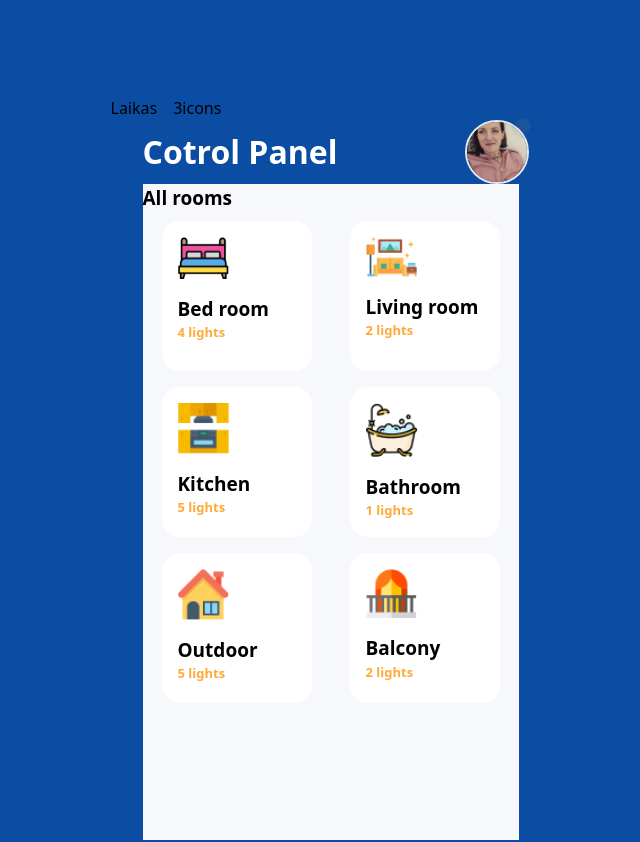
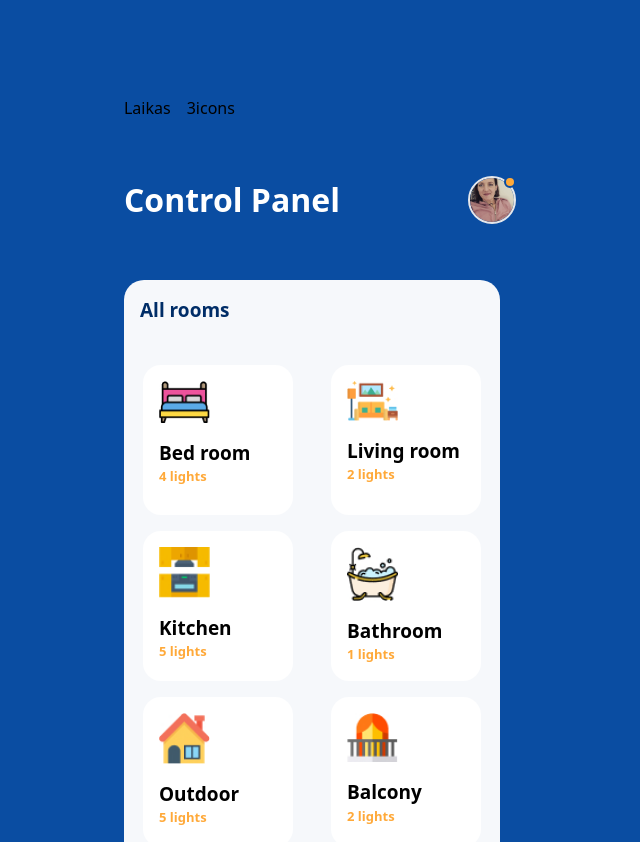
Before and after one commit to Onushkis/smartlight-ui-onushkis, a React (Create React App) app: page / in a window 1280 px wide. Shown: the top 842 px of the page, without its empty margins (320-960 px from the left). Built offline with nearby package versions, Linux system fonts and the light colour scheme.

Commit message:
add changes

```diff
--- a/src/App.js
+++ b/src/App.js
@@ -10,7 +10,7 @@ import Room from './components/Room';
 
 function App() {
   return (
-   <div className='bg-regal-bluebacgrounf py-24 grid items-center justify-center space-x-8 w-376px h-812px'>
+   <div className='bg-regal-bluebacground py-24 grid items-center justify-center '>
    <Router>
 
 <Headertop />
--- a/src/components/Headmidle.js
+++ b/src/components/Headmidle.js
@@ -1,21 +1,21 @@
 import React from 'react'
 import profileimage from '../images/profile.jpg'
-
 
 const Headmidle = () => {
   return (
     <div className="flex items-center justify-center  place-content-center text-center ">
       {/* Middlediv*/}
-             <div class="text-[#fff] font-bold text-tiny">Cotrol Panel</div>
-            <div className='relative className="flex items-center justify-center space-x-32 place-content-center text-center "'>
-              <span className='absolute top-0 right-0 w-3 h-3  bg-regal-yellowtext rounded-full border-2 animate-ping border-regal-bluebacgrounf '></span>
-
-         <img src={profileimage} className='w-16 h-16 rounded-full object-cover border-2' />
-
-
+      <div className="flex space-x-32 py-14" >
+      <div class="text-[#fff] font-bold text-tiny">Control Panel</div>
+      <div className='relative '>
+        <span className="absolute top-0 right-0 w-3 h-3  bg-regal-yellowtext rounded-full border-2 g border-regal-bluebacground "></span>
+        <img
+          src={profileimage}
+          className="w-12 h-12 rounded-full object-cover border-2"
+        />
+      </div>
       </div>
     </div>
   )
 }
-
 export default Headmidle
--- a/src/components/MainContent.js
+++ b/src/components/MainContent.js
@@ -66,12 +66,14 @@ const MainContent = () => {
         style={{
           width: '376px',
           height: '656px',
+          borderTopLeftRadius: '20px',
+          borderTopRightRadius: '20px',
         }}
 
 
       >
-
-        <h1 class="regal-bluetext font-bold text-main ">All rooms</h1>
+        <div class="rounded-t-lg">
+        <h1 class="text text-regal-bluetext regal-y font-bold text-main pl-4 mt-4 ">All rooms</h1>
 
 
         <div
@@ -79,6 +81,7 @@ const MainContent = () => {
             display: 'grid',
             gridTemplateColumns: '1fr 1fr',
             justifyItems:'center',
+            marginTop: '2rem',
 
             // backgroundColor: '#F6F8FB',
           }}
@@ -99,9 +102,10 @@ const MainContent = () => {
               <div class="pl-4 mt-4"><img src={room.img} width="51px" height="42px"></img></div>
               <div class="text regal-blacktext font-bold text-main pl-4 mt-4">{room.title} </div>
               <div class="text text-regal-yellowtext font-bold text-small pl-4 ">{room.lights} lights</div>
-              {/* <Link to={'room/' + room.link}>linkas</Link> */}
+               {/* <Link to={'room/' + room.link}>linkas</Link>  */}
             </div>
           ))}
+        </div>
         </div>
       </div>
     </>
--- a/tailwind.config.js
+++ b/tailwind.config.js
@@ -33,7 +33,7 @@ module.exports = {
             'regal-green': '#89DD94',
             'regal-yellow': '#EBD094',
             'regal-violetbtn': '#A594EB',
-            'regal-bluebacgrounf': '#0A4DA2',
+            'regal-bluebacground': '#0A4DA2',
             'regal-yellowtext': '#FFA939',
             'regal-bluetext': '#002D67',
             'regal-blacktext': '#393939',
```
Lines whose indentation alone changed are shown as unchanged.
